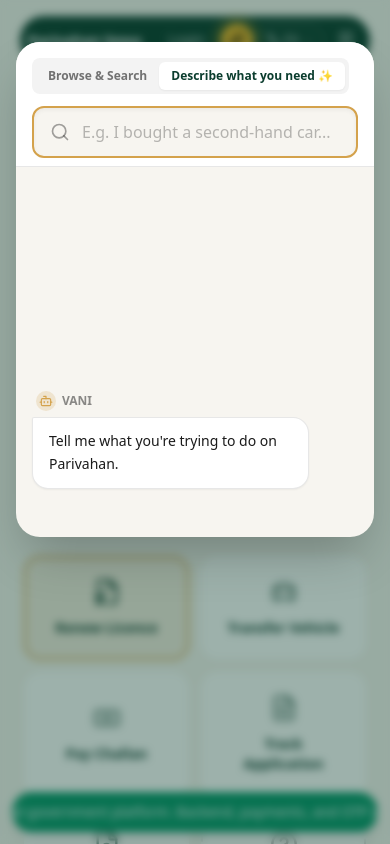
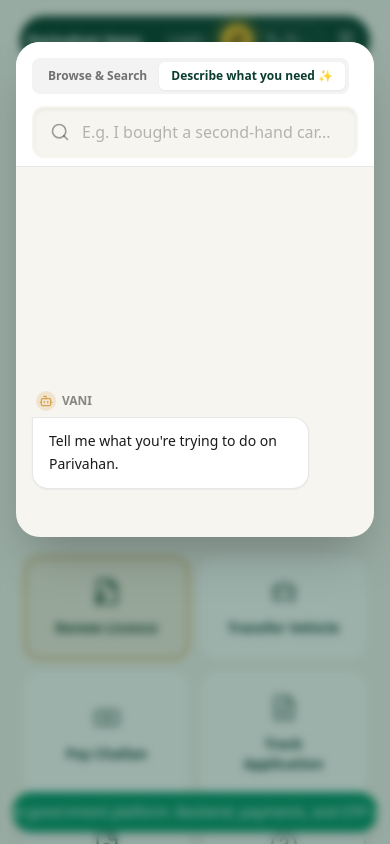
Before and after one commit to vaibhavvvvjain03/BUILD-WHAT-MOVES-INDIA, a Next.js app: page / in a window 390 px wide. Both pictures are taken after a click on the button 236 px from the left and 40 px from the top of the page. Shown: the top 844 px of the page. Built offline with nearby package versions, Linux system fonts and the light colour scheme.

Commit message:
Fix mobile keyboard autoFocus and adjust VANI/Finder modal size

```diff
--- a/components/Navbar.tsx
+++ b/components/Navbar.tsx
@@ -437,7 +437,7 @@ export default function Navbar() {
               animate={{ opacity: 1, scale: 1, y: 0 }}
               exit={{ opacity: 0, scale: 0.95, y: 10 }}
               transition={{ duration: 0.2, ease: "easeOut" }}
-              className="relative w-full max-w-3xl bg-background rounded-3xl shadow-2xl overflow-hidden flex flex-col max-h-[85vh]"
+              className="relative w-[96vw] sm:w-full max-w-3xl bg-background rounded-3xl shadow-2xl overflow-hidden flex flex-col max-h-[90vh] sm:max-h-[85vh]"
             >
               {/* Search Header */}
                 <div className="flex flex-col px-4 pt-4 pb-2 bg-white border-b border-text/10 gap-3">
@@ -461,7 +461,6 @@ export default function Navbar() {
                     <Search className="w-5 h-5 text-text/40 mr-3 shrink-0" />
                     <input
                       type="text"
-                      autoFocus
                       placeholder={activeTab === "browse" ? t("en", "Search by service name or category...") : t("en", "E.g. I bought a second-hand car...")}
                       value={activeTab === "browse" ? searchTerm : describeInput}
                       onChange={(e) => {
```
